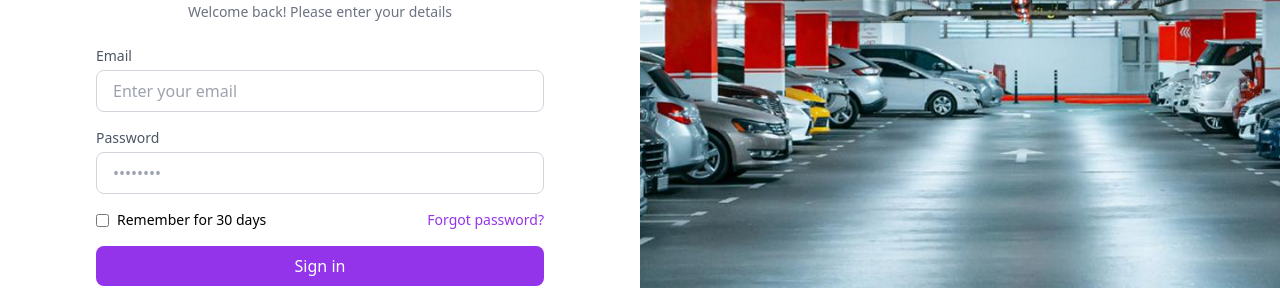
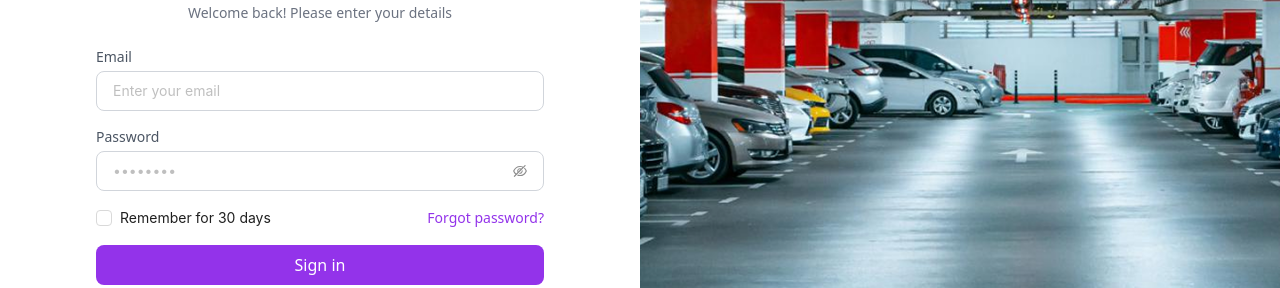
Before and after one commit to yasirsaleemvws/Car-Parking-Frontend, a React (Vite) app: page /login in a window 1280 px wide. Shown: the part 207-495 px from the top of the page. Built offline with nearby package versions, Linux system fonts and the light colour scheme; a web font is replaced by a local one.

Commit message:
Update Login.jsx

```diff
--- a/src/pages/Auth/login/Login.jsx
+++ b/src/pages/Auth/login/Login.jsx
@@ -1,25 +1,32 @@
 import React from "react";
 import { Link, useNavigate } from "react-router-dom";
 import { APP_ROUTES } from "../../../config/Constants";
-import { useForm } from "react-hook-form";
+import { useForm, Controller } from "react-hook-form";
 import { yupResolver } from "@hookform/resolvers/yup";
 import * as yup from "yup";
 import { useMutation } from "react-query";
 import { POST__LOGIN } from "../../../api/PublicApi";
 import { toast } from "react-toastify";
+import { Input, Checkbox } from "antd";
 
 const schema = yup.object().shape({
   email: yup.string().email("Invalid email format").required("Email is required"),
   password: yup.string().min(6, "Password must be at least 6 characters").required("Password is required"),
+  remember: yup.boolean(),
 });
 
 const Login = () => {
   const navigate = useNavigate();
-  const { register, handleSubmit, formState: { errors }, } = useForm({
+  const { control, handleSubmit, formState: { errors } } = useForm({
     resolver: yupResolver(schema),
+    defaultValues: {
+      email: "",
+      password: "",
+      remember: false,
+    },
   });
 
-  const loginMutation = useMutation(
+  const mutation = useMutation(
     async (data) => {
       const response = await POST__LOGIN(data);
       return response;
@@ -31,64 +38,77 @@ const Login = () => {
         navigate(APP_ROUTES.PARKING);
       },
       onError: (error) => {
-        toast.error(error?.message);
+        toast.error(error?.response?.data?.message || "Login failed");
       },
     }
   );
 
   const onSubmit = async (data) => {
-    loginMutation.mutateAsync(data);
+    mutation.mutateAsync(data);
   };
 
   return (
     <div className="flex flex-col md:flex-row h-screen">
-      <div className="w-full md:w-1/2 flex items-center justify-center p-6 ">
+      <div className="w-full md:w-1/2 flex items-center justify-center p-6">
         <div className="w-full max-w-md">
           <h2 className="text-2xl font-semibold text-gray-800 text-center">Welcome back</h2>
           <p className="text-gray-500 text-sm mb-6 text-center">Welcome back! Please enter your details</p>
 
           <form onSubmit={handleSubmit(onSubmit)}>
+            {/* Email Field */}
             <div className="mb-4">
               <label className="block text-gray-600 text-sm font-medium">Email</label>
-              <input
-                type="email"
-                placeholder="Enter your email"
-                className="w-full px-4 py-2 mt-1 border rounded-lg focus:outline-none focus:ring-none border-gray-300"
-                {...register("email")}
+              <Controller
+                name="email"
+                control={control}
+                render={({ field }) => (
+                  <Input
+                    {...field}
+                    placeholder="Enter your email"
+                    className="w-full px-4 py-2 mt-1 border rounded-lg focus:outline-none focus:ring-none border-gray-300"
+                  />
+                )}
               />
               {errors.email && <p className="text-red-500 text-xs mt-1">{errors.email.message}</p>}
             </div>
 
+            {/* Password Field */}
             <div className="mb-4">
               <label className="block text-gray-600 text-sm font-medium">Password</label>
-              <input
-                type="password"
-                placeholder="••••••••"
-                className="w-full px-4 py-2 mt-1 border rounded-lg focus:outline-none focus:ring-none border-gray-300"
-                {...register("password")}
+              <Controller
+                name="password"
+                control={control}
+                render={({ field }) => (
+                  <Input.Password
+                    {...field}
+                    placeholder="••••••••"
+                    className="w-full px-4 py-2 mt-1 border rounded-lg focus:outline-none focus:ring-none border-gray-300"
+                  />
+                )}
               />
               {errors.password && <p className="text-red-500 text-xs mt-1">{errors.password.message}</p>}
             </div>
 
+            {/* Remember Me Checkbox */}
             <div className="flex items-center justify-between text-sm mb-4">
-              <label className="flex items-center">
-                <input type="checkbox" className="mr-2" />
-                Remember for 30 days
-              </label>
+              <Controller
+                name="remember"
+                control={control}
+                render={({ field }) => (
+                  <Checkbox {...field} checked={field.value}>Remember for 30 days</Checkbox>
+                )}
+              />
               <Link to={APP_ROUTES?.FORGET_PASSWORD} className="text-purple-600 hover:underline">Forgot password?</Link>
             </div>
 
+            {/* Submit Button */}
             <button
               type="submit"
               className="w-full bg-purple-600 text-white py-2 rounded-lg hover:bg-purple-700 transition"
-              disabled={loginMutation.isLoading}
+              disabled={mutation.isLoading}
             >
-              {loginMutation.isLoading ? "Signing in..." : "Sign in"}
+              {mutation.isLoading ? "Signing in..." : "Sign in"}
             </button>
-
-            {loginMutation.isError && (
-              <p className="text-red-500 text-xs mt-1">Login failed: {loginMutation.error.response.data.message}</p>
-            )}
 
             <div className="flex items-center my-4">
               <div className="flex-grow h-px bg-gray-300"></div>
```
